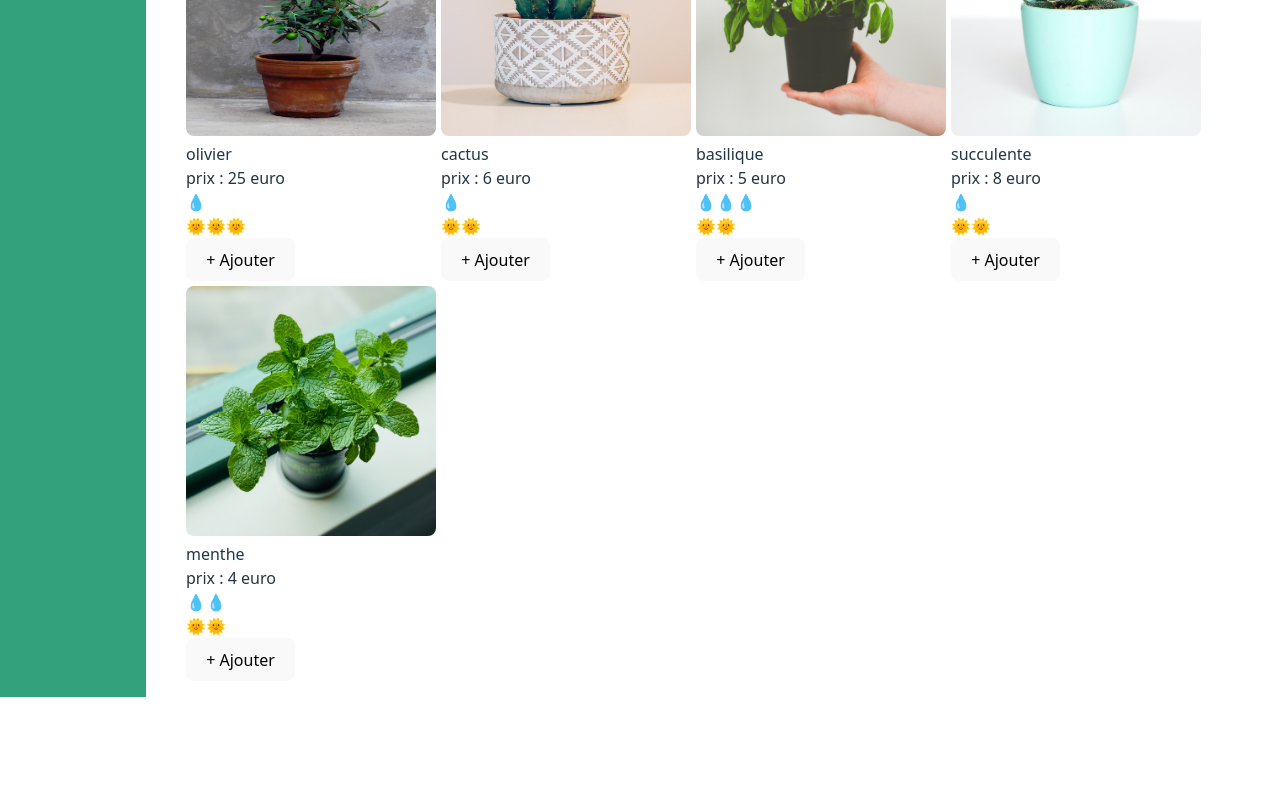
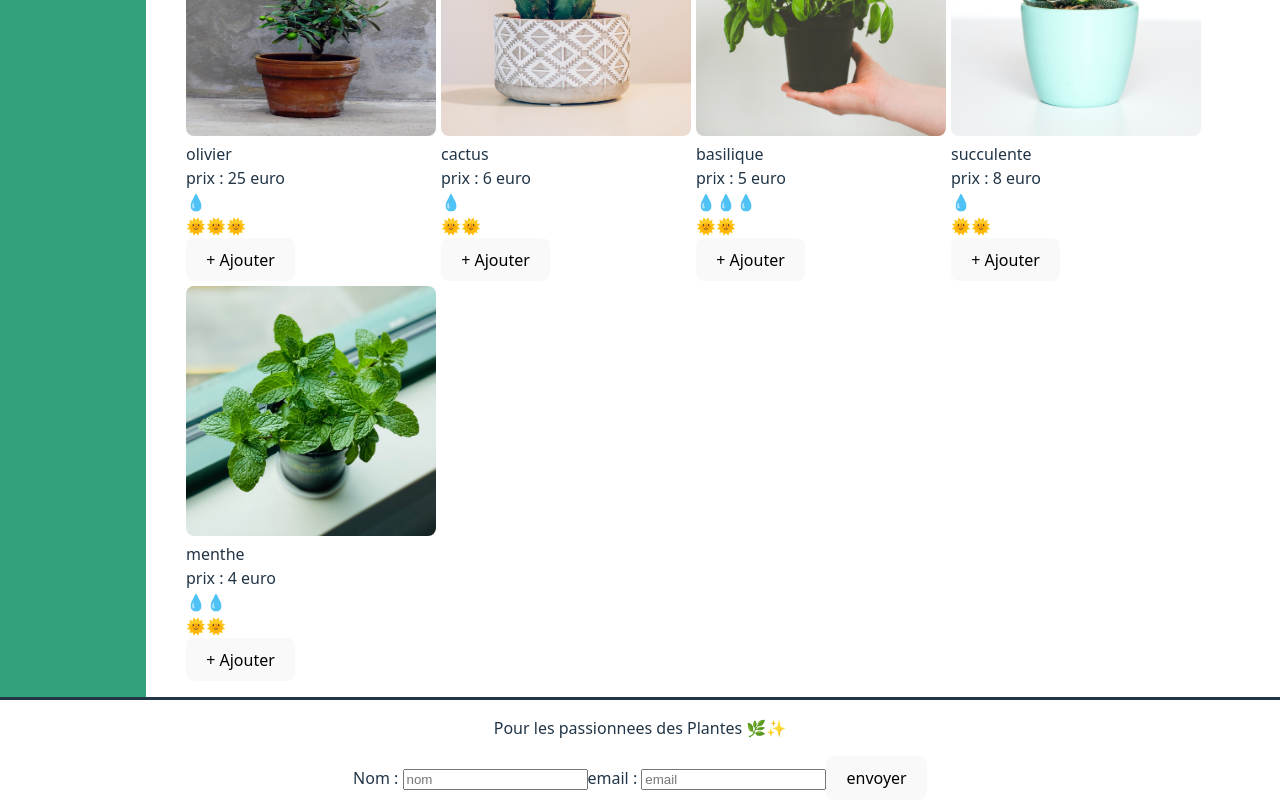
Before and after one commit to Tanjona-Dev/La-Maison-Jungle2-, a React (Vite) app: page / in a window 1280 px wide. Shown: the part 684-1484 px from the top of the page. Before the commit the page ends 1381 px from the top, so only its background shows below. Built offline with nearby package versions, Linux system fonts and the light colour scheme.

Commit message:
ajout d'un footer qui a une formulaire

```diff
--- a/src/App.jsx
+++ b/src/App.jsx
@@ -3,6 +3,8 @@ import Banner from "./Components/Banner";
 import Shopping from "./Components/Shopping";
 import Panier from "./Components/Cart";
 import "./Style/App.css"
+import Fotter from "./Components/Footer";
+
 function App() {
   const [cart, setCart] = useState([]);
   return (
@@ -12,7 +14,7 @@ function App() {
       <Panier cart={cart} setCart={setCart} />
       <Shopping cart={cart} setCart={setCart} />
       </div>
-
+      <Fotter />
     </div>
   );
 }
--- /dev/null
+++ b/src/Components/Footer.jsx
@@ -0,0 +1,43 @@
+import { useState } from "react";
+
+function Fotter() {
+  const [Vinput, setVinput] = useState({ nom: "", email: "" });
+  function eviter(e) {
+    e.preventDefault();
+  }
+  function MiseAjour(e) {
+    setVinput({ ...Vinput, [e.target.name]: e.target.value });
+  }
+  function afficherAlert() {
+    alert(`Nom : ${Vinput.nom}
+        email : ${Vinput.email}`);
+    setVinput({ nom: "", email: "" });
+  }
+  return (
+    <div style={{ textAlign: "center" }}>
+        <p>Pour les passionnees des Plantes 🌿✨</p>
+      <form action="" onSubmit={eviter}>
+        <span>Nom : </span>
+        <input
+          type="text"
+          placeholder="nom"
+          name="nom"
+          value={Vinput.nom}
+          onChange={MiseAjour}
+        />
+        <span>email : </span>
+        <input
+          type="email"
+          placeholder="email"
+          name="email"
+          value={Vinput.email}
+          onChange={MiseAjour}
+        />
+        <button type="submit" onClick={() => afficherAlert()}>
+          envoyer
+        </button>
+      </form>
+    </div>
+  );
+}
+export default Fotter;
--- a/src/Style/App.css
+++ b/src/Style/App.css
@@ -1,3 +1,4 @@
 .flexBody{
   display: flex;
+  border-bottom: 3px solid;
 }
```
